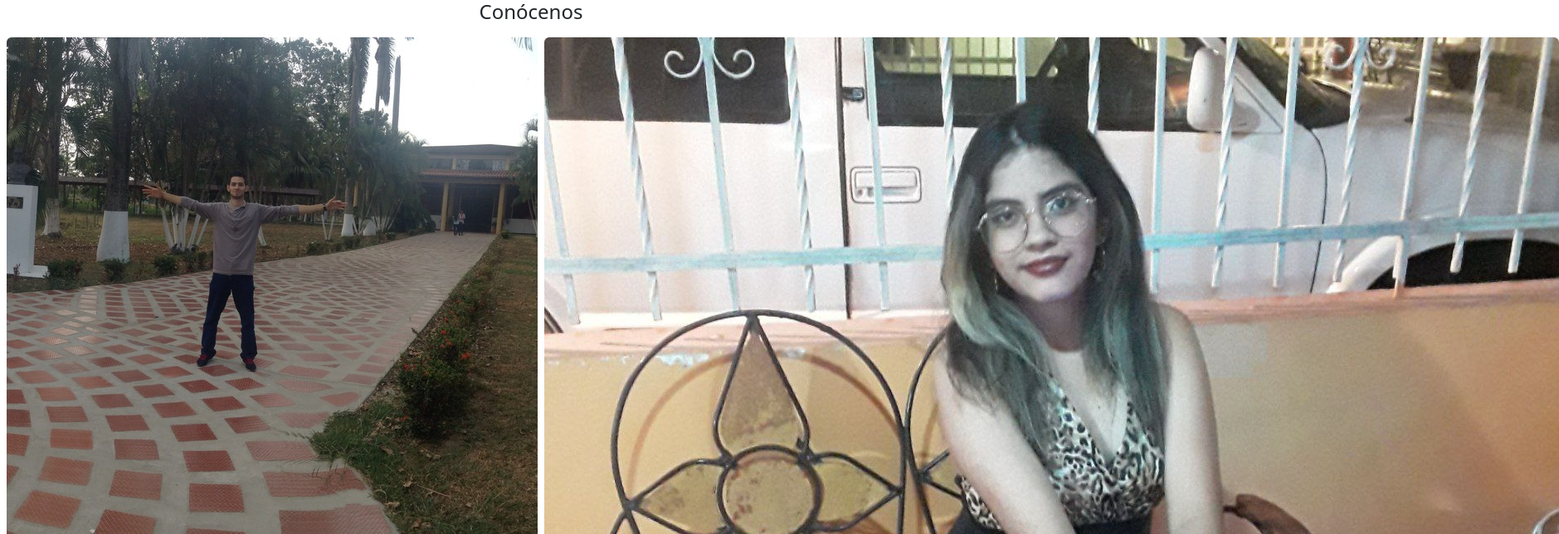
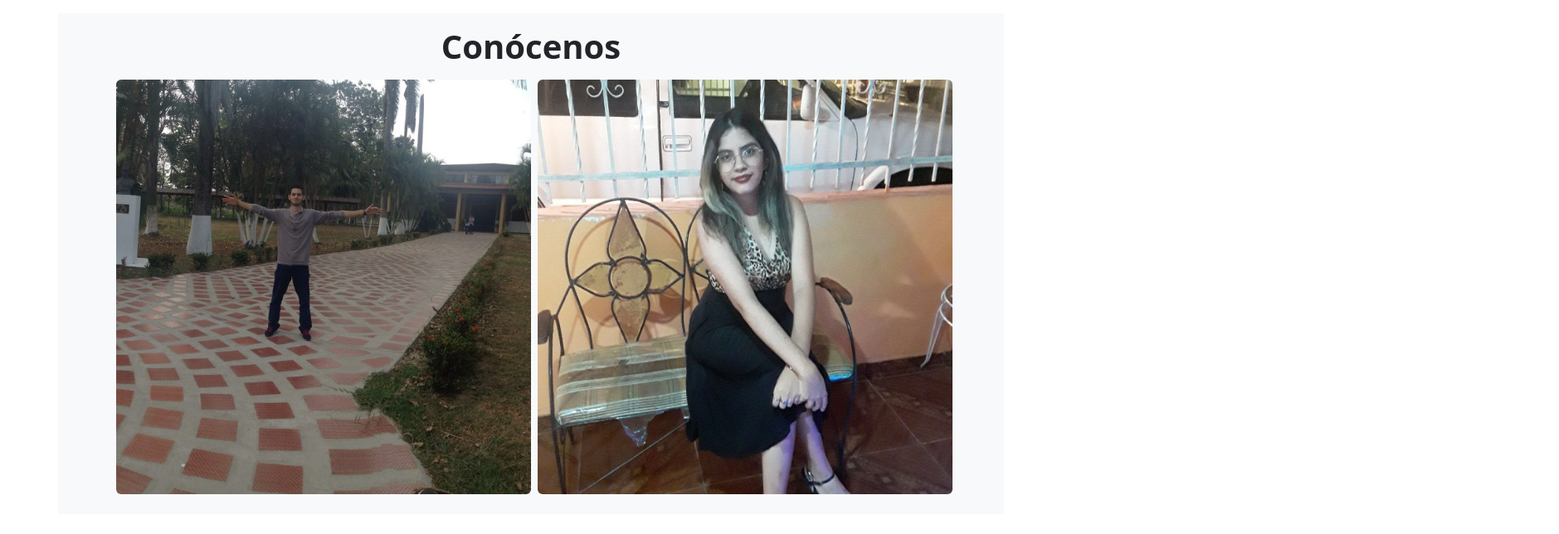
Before and after one commit to Raulscj/Sheet_of_life, a React (Vite) app in the folder sheetOfLife/: page / in a window 1280 px wide. Shown: the top 644 px of the page at 83% size, 1879 px wide, since content can reach past the window. Built offline with nearby package versions, Linux system fonts and the light colour scheme.

Commit message:
pequeños cambios en inicio

```diff
--- a/sheetOfLife/src/Inicio.jsx
+++ b/sheetOfLife/src/Inicio.jsx
@@ -2,16 +2,18 @@ import React from "react";
 import { Link } from "react-router-dom";
 export default function Inicio() {
   return (
-    <>
+    <div className="container mt-3 p-3 bg-light">
       <div className="container text-center ">
-        <h4>Conócenos</h4>
+        <h4 className="fs-1 fw-bold text-center">Conócenos</h4>
       </div>
-      <div className="d-flex">
+      <div className="d-flex justify-content-center">
         <Link to={"/Raul"}>
           <img
             className="rounded float-start m-2"
             src="/multimedia/RaulBanner.jpg"
             alt="Raul"
+            height={"500"}
+            width={"500"}
           />
         </Link>
         <Link to={"/Sara"}>
@@ -19,9 +21,32 @@ export default function Inicio() {
             className="rounded float-end mt-2"
             src="/multimedia/SaraBanner.jpg"
             alt="Sara"
+            height={"500"}
+            width={"500"}
           />
         </Link>
       </div>
-    </>
+    </div>
+    // <>
+    //   <div className="container text-center ">
+    //     <h4>Conócenos</h4>
+    //   </div>
+    //   <div className="d-flex">
+    //     <Link to={"/Raul"}>
+    //       <img
+    //         className="rounded float-start m-2"
+    //         src="/multimedia/RaulBanner.jpg"
+    //         alt="Raul"
+    //       />
+    //     </Link>
+    //     <Link to={"/Sara"}>
+    //       <img
+    //         className="rounded float-end mt-2"
+    //         src="/multimedia/SaraBanner.jpg"
+    //         alt="Sara"
+    //       />
+    //     </Link>
+    //   </div>
+    // </>
   );
 }
--- a/sheetOfLife/src/Raul.jsx
+++ b/sheetOfLife/src/Raul.jsx
@@ -24,7 +24,7 @@ export default function Raul() {
                 width={"75"}
               />
             </th>
-            <th colspan="3" style={{ lineHeight: "75px" }}>
+            <th colSpan="3" style={{ lineHeight: "75px" }}>
               DATOS PERSONALES
             </th>
           </tr>
@@ -67,26 +67,26 @@ export default function Raul() {
       <table className="table table-hover">
         <thead>
           <tr className="table-primary">
-            <th colspan="4">ESTUDIOS REALIZADOS</th>
+            <th colSpan="4">ESTUDIOS REALIZADOS</th>
           </tr>
         </thead>
         <tbody>
           <tr className="table-info">
-            <th colspan="1">Primaria</th>
-            <td colspan="3">
+            <th colSpan="1">Primaria</th>
+            <td colSpan="3">
               U.E Hermanas María Sorrosal 1er Grado a 6to Grado
             </td>
           </tr>
           <tr className="table-primary">
-            <th colspan="1">Secundaria</th>
-            <td colspan="3">
+            <th colSpan="1">Secundaria</th>
+            <td colSpan="3">
               Ciclo Diversificado “C.P. Monseñor Mejia”. Valera Edo. Trujillo
               Venezuela Título obtenido: Bachiller en Ciencias
             </td>
           </tr>
           <tr className="table-info">
-            <th colspan="1">Universitario</th>
-            <td colspan="3">
+            <th colSpan="1">Universitario</th>
+            <td colSpan="3">
               Universidad Politécnica Territorial del Estado Trujillo "Mario
               Briceño Iragorry" Titulo obtenido:TSU en Informática
             </td>
@@ -98,7 +98,7 @@ export default function Raul() {
       <table className="table table-dark table-striped-columns table-hover">
         <thead>
           <tr>
-            <th colspan="4">CURSOS Y TALLERES REALIZADOS</th>
+            <th colSpan="4">CURSOS Y TALLERES REALIZADOS</th>
           </tr>
         </thead>
         <tbody>
@@ -178,12 +178,12 @@ export default function Raul() {
       <table className="table table-hover">
         <thead>
           <tr className="table-primary">
-            <th colspan="4">CONOCIMIENTOS, HABILIDADES Y DESTREZAS</th>
+            <th colSpan="4">CONOCIMIENTOS, HABILIDADES Y DESTREZAS</th>
           </tr>
         </thead>
         <tbody>
           <tr className="table-info">
-            <td colspan="4">
+            <td colSpan="4">
               Amplios Conocimientos en Programas de Computación, Manejo Óptimo
               de Internet, Manejo Óptimo de Office. Mantenimiento y soporte
               técnico de ordenadores. Manejo de Personal, Facilidad de
--- a/sheetOfLife/src/Sara.jsx
+++ b/sheetOfLife/src/Sara.jsx
@@ -83,7 +83,7 @@ Mi capacidad de generar ideas y mi facilidad para trabajar en equipo son mis pri
           </div>
         </div>
       </div>
-      <div className="bg-warning rounded p-3 mt-5 d-flex">
+      <div className="bg-warning rounded p-3 mt-5 d-flex justify-content-center">
         <div className="px-3 d-flex">
           <svg xmlns="http://www.w3.org/2000/svg" height="1em" viewBox="0 0 512 512"><path d="M48 64C21.5 64 0 85.5 0 112c0 15.1 7.1 29.3 19.2 38.4L236.8 313.6c11.4 8.5 27 8.5 38.4 0L492.8 150.4c12.1-9.1 19.2-23.3 19.2-38.4c0-26.5-21.5-48-48-48H48zM0 176V384c0 35.3 28.7 64 64 64H448c35.3 0 64-28.7 64-64V176L294.4 339.2c-22.8 17.1-54 17.1-76.8 0L0 176z"/></svg>
           <p className="px-2">avilab.sara@gmail.com</p>
```
